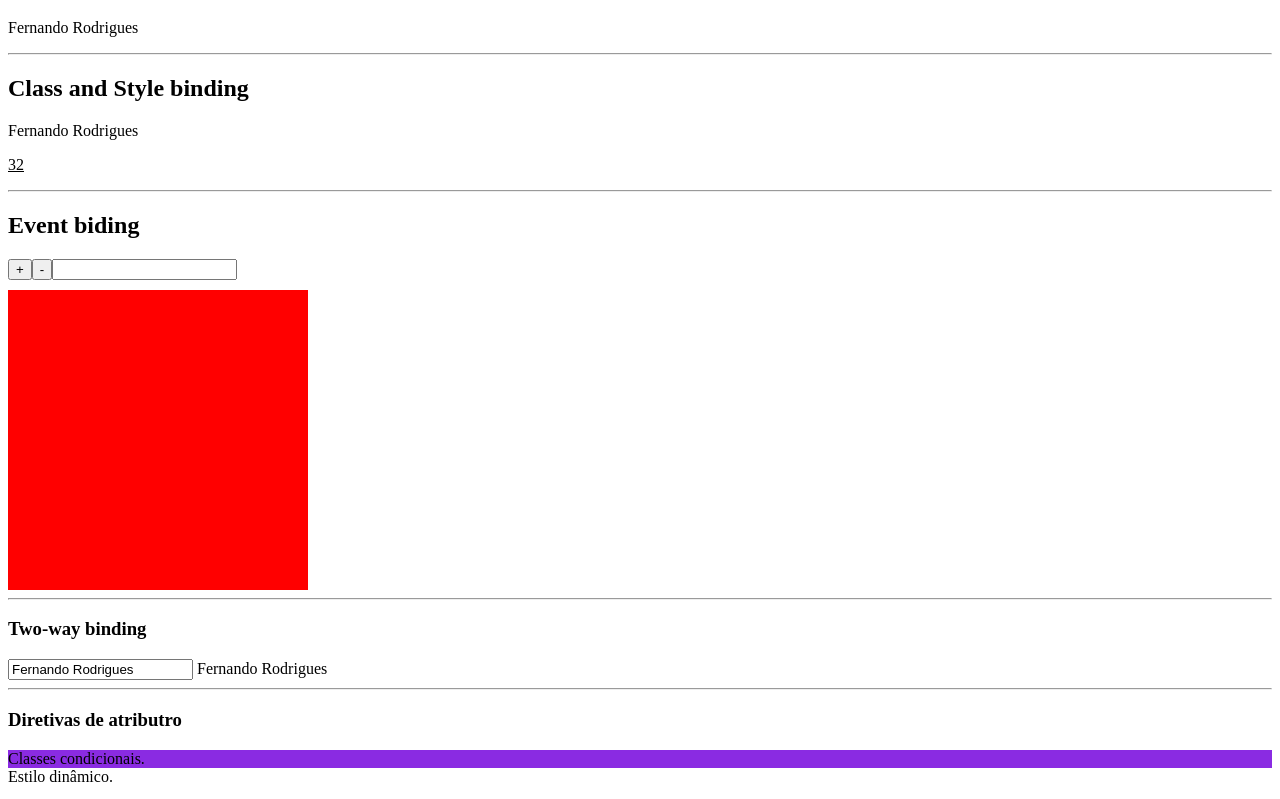
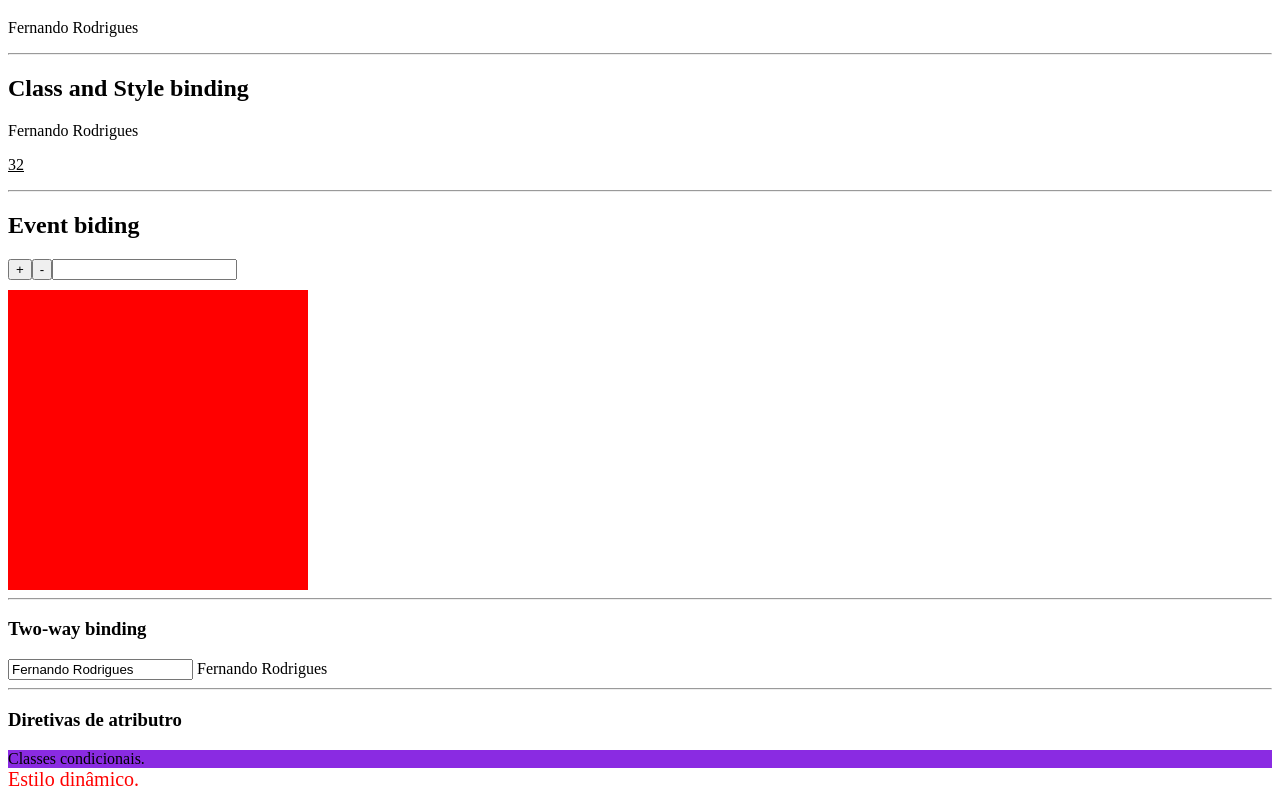
Before and after one commit to FernandoRodrigues91/angular17, an Angular app: page / in a window 1280 px wide. Shown: the part 383-1182 px from the top of the page. Built offline with nearby package versions, Linux system fonts and the light colour scheme.

Commit message:
Dinamic Style

```diff
--- a/src/app/components/template/template-binding/template-binding.component.html
+++ b/src/app/components/template/template-binding/template-binding.component.html
@@ -56,4 +56,9 @@
     <h3>Diretivas de atributro</h3>
     <div [ngClass]="{'background-red': age > 35, 'background-blue': age < 35 }">Classes condicionais.</div>
 
-    <div>Estilo dinâmico.</div>
+    <div
+      [ngStyle]="{
+        color: age > 35 ? 'green' : 'red',
+        'font-size': age > 35 ? '10px' : '20px',
+
+    }">Estilo dinâmico.</div>
```
